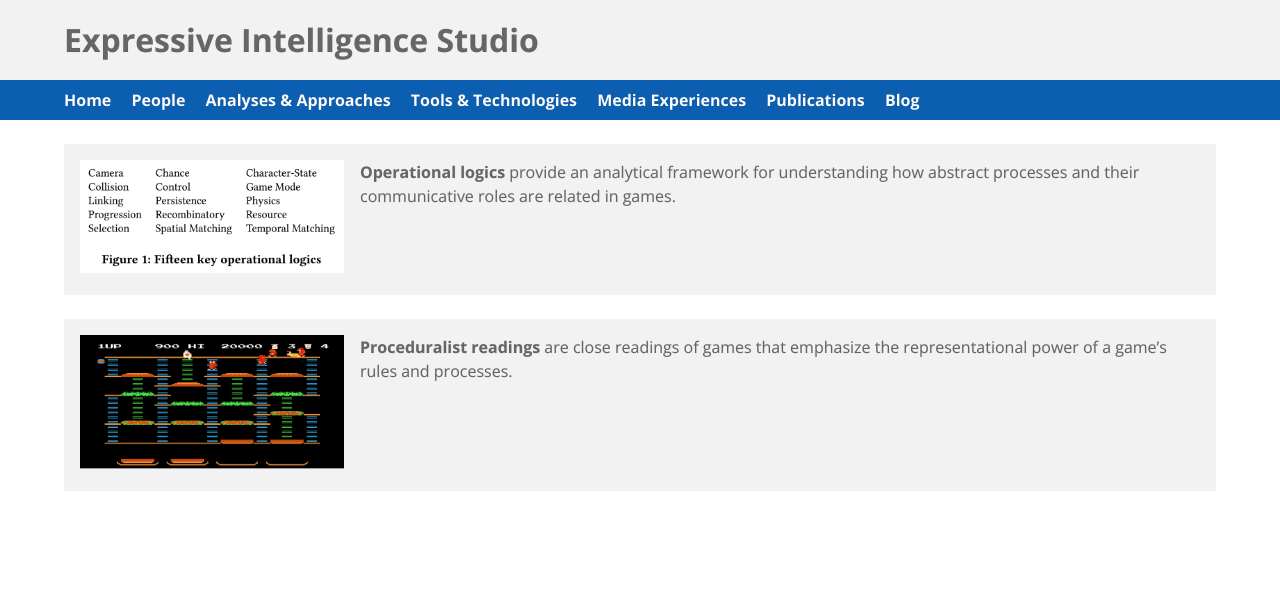
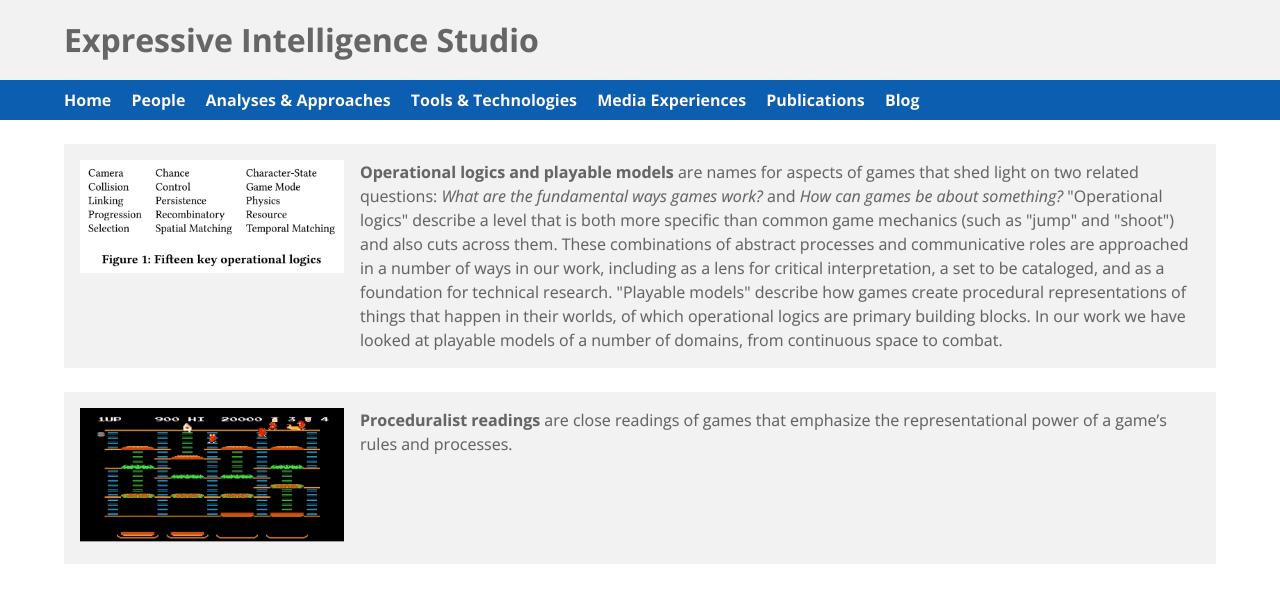
Before and after one commit to ExpressiveIntelligence/expressiveintelligence.github.io, a Jekyll site: the page built from analyses-and-approaches/index.html, in a window 1280 px wide. Shown: the top 603 px of the page. Built offline with Jekyll 4.4.1, drawn with Linux system fonts in a browser that asks for light colours.

Commit message:
Filled out project card for operational logics and playable models. Started project page but lacked design mojo to complete.

```diff
--- a/analyses-and-approaches/index.html
+++ b/analyses-and-approaches/index.html
@@ -6,7 +6,7 @@ title: Analyses & Approaches
     <img src="/img/operational-logics.png" alt="List of fifteen key operational logics">
   </div>
   <div class="desc">
-    <p><strong>Operational logics</strong> provide an analytical framework for understanding how abstract processes and their communicative roles are related in games.</p>
+    <p><strong>Operational logics and playable models</strong> are names for aspects of games that shed light on two related questions: <i>What are the fundamental ways games work?</i> and <i>How can games be about something?</i> "Operational logics" describe a level that is both more specific than common game mechanics (such as "jump" and "shoot") and also cuts across them. These combinations of abstract processes and communicative roles are approached in a number of ways in our work, including as a lens for critical interpretation, a set to be cataloged, and as a foundation for technical research. "Playable models" describe how games create procedural representations of things that happen in their worlds, of which operational logics are primary building blocks. In our work we have looked at playable models of a number of domains, from continuous space to combat.</p>
   </div>
 </article>
 <article class="project-card">
--- /dev/null
+++ b/analyses-and-approaches/logics-and-models/index.html
@@ -0,0 +1,3 @@
+---
+title: Operational Logics and Playable Models
+---
```
